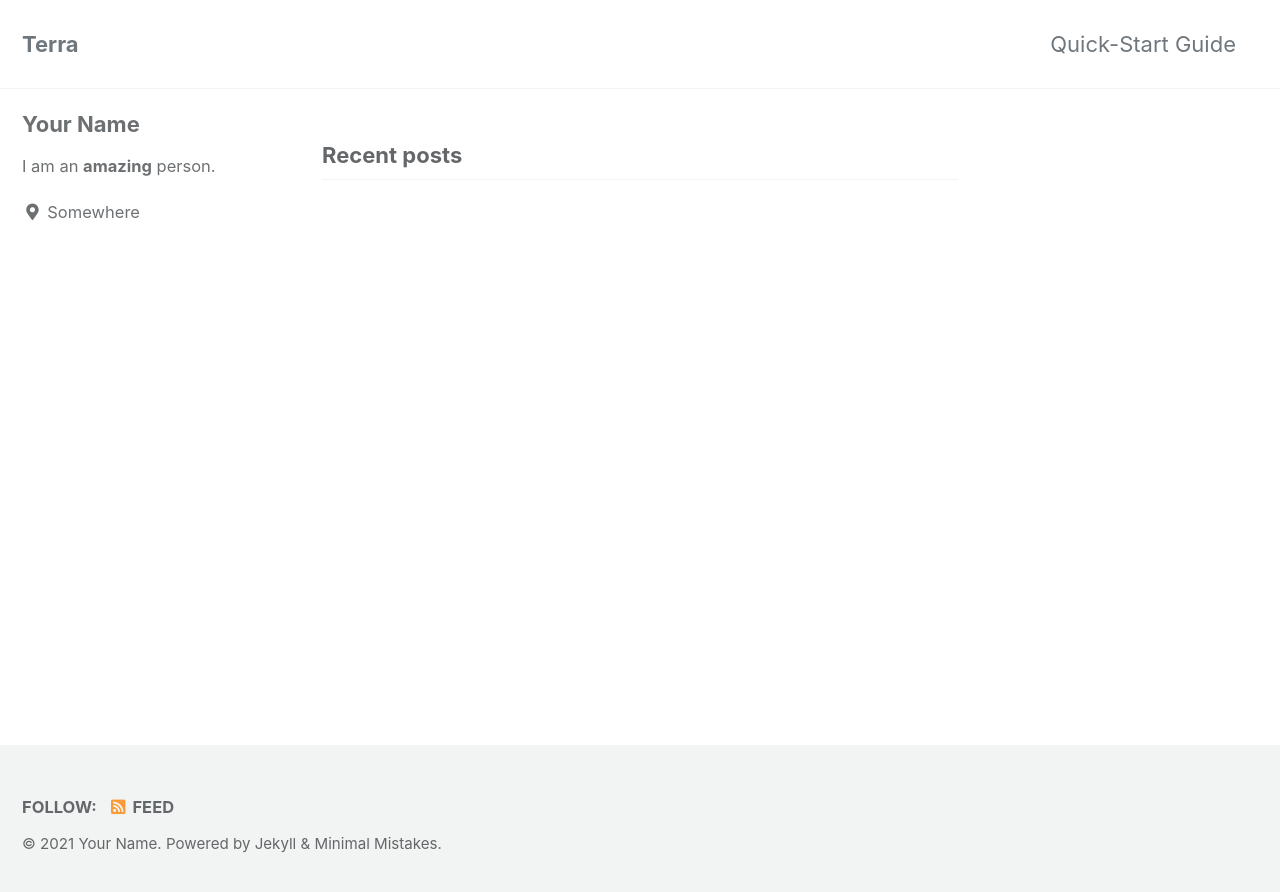
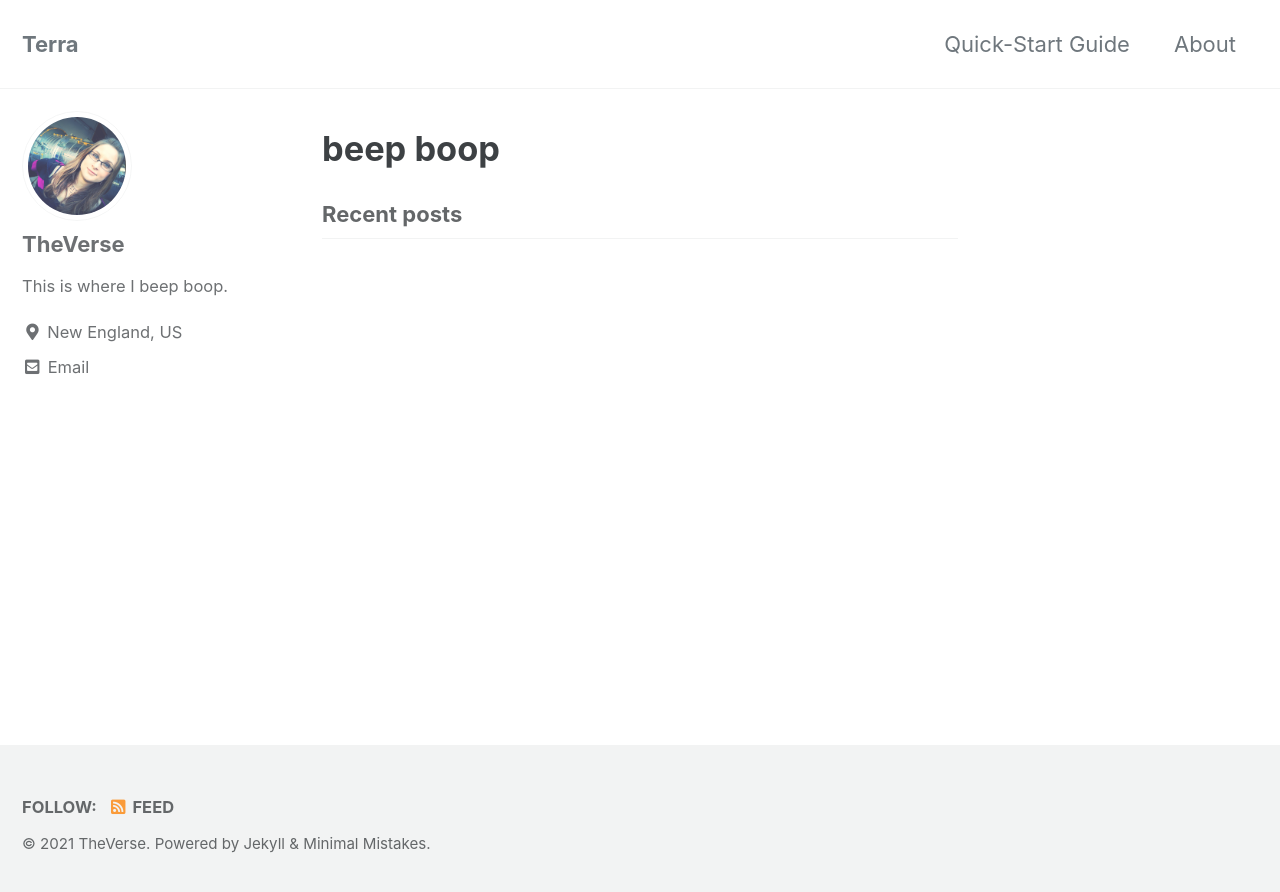
Before and after one commit to MeganFuhr/meganfuhr.github.io, a Jekyll site: the page built from index.html, in a window 1280 px wide. Shown: the top 892 px of the page. Built offline with Jekyll 4.4.1, drawn with Linux system fonts in a browser that asks for light colours; cached includes are drawn as plain includes; the list of posts is cut into pages by our own code.

Commit message:
beeping all the boops

```diff
--- a/_config.yml
+++ b/_config.yml
@@ -19,8 +19,8 @@ locale                   : "en-US"
 title                    : "Terra"
 title_separator          : "-"
 subtitle                 : # site tagline that appears below site title in masthead
-name                     : "Your Name"
-description              : "An amazing website."
+name                     : "TheVerse"
+description              : "Just nonsense."
 url                      : # the base hostname & protocol for your site e.g. "https://mmistakes.github.io"
 baseurl                  : # the subpath of your site, e.g. "/blog"
 repository               : # GitHub username/repo-name e.g. "mmistakes/minimal-mistakes"
@@ -94,15 +94,15 @@ analytics:
 
 # Site Author
 author:
-  name             : "Your Name"
-  avatar           : # path of avatar image, e.g. "/assets/images/bio-photo.jpg"
-  bio              : "I am an **amazing** person."
-  location         : "Somewhere"
+  name             : "TheVerse"
+  avatar           : "/assets/images/bio_pic.png"
+  bio              : "This is where I beep boop."
+  location         : "New England, US"
   email            :
   links:
     - label: "Email"
       icon: "fas fa-fw fa-envelope-square"
-      # url: "mailto:your.name@email.com"
+      url: "meganfuhr@theverse.dev"
     - label: "Website"
       icon: "fas fa-fw fa-link"
       # url: "https://your-website.com"
--- a/_data/navigation.yml
+++ b/_data/navigation.yml
@@ -2,8 +2,8 @@
 main:
   - title: "Quick-Start Guide"
     url: https://mmistakes.github.io/minimal-mistakes/docs/quick-start-guide/
-  # - title: "About"
-  #   url: https://mmistakes.github.io/minimal-mistakes/about/
+  - title: "About"
+    url: /about/
   # - title: "Sample Posts"
   #   url: /year-archive/
   # - title: "Sample Collections"
--- a/index.html
+++ b/index.html
@@ -2,3 +2,17 @@
 layout: home
 author_profile: true
 ---
+<div>
+    <h1>
+        beep boop
+    </h1>
+
+<!--     <ul>
+        {% for post in site.posts limit:3 %}
+          <li>
+            <a href="{{ post.url }}">{{ post.title }}</a>
+            {{ post.excerpt }}
+          </li>
+        {% endfor %}
+      </ul> -->
+</div>
```
Also changed, not shown: Gemfile.lock, about.html (added), assets/images/bio_pic.png (added), 7 other files.
